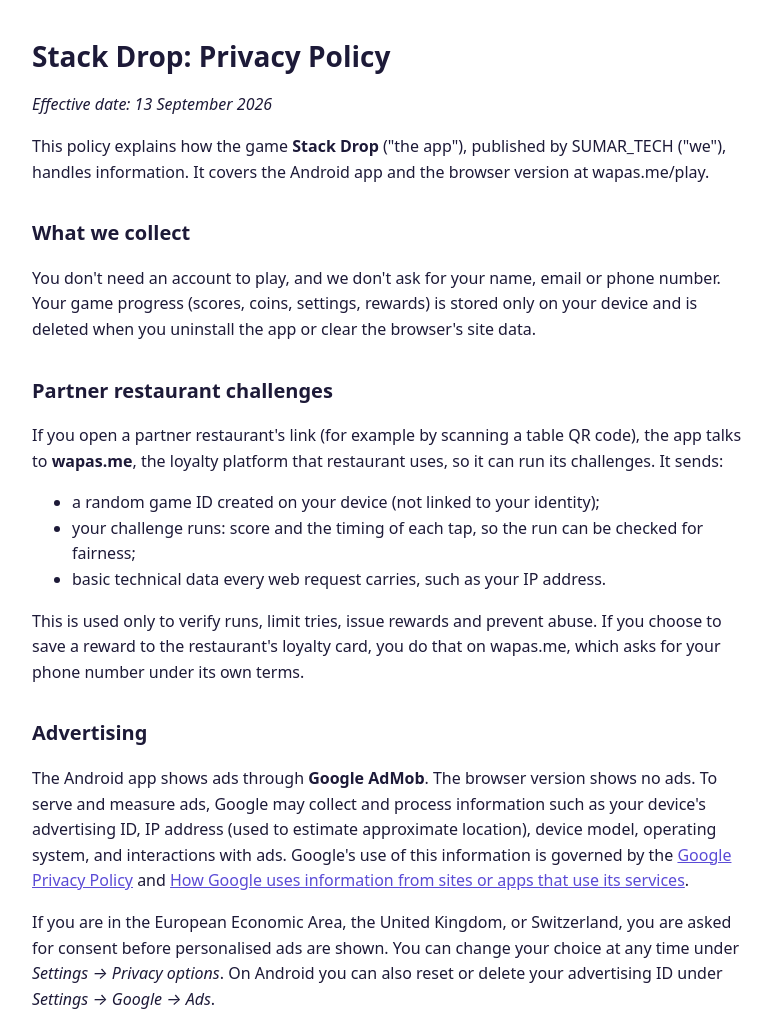
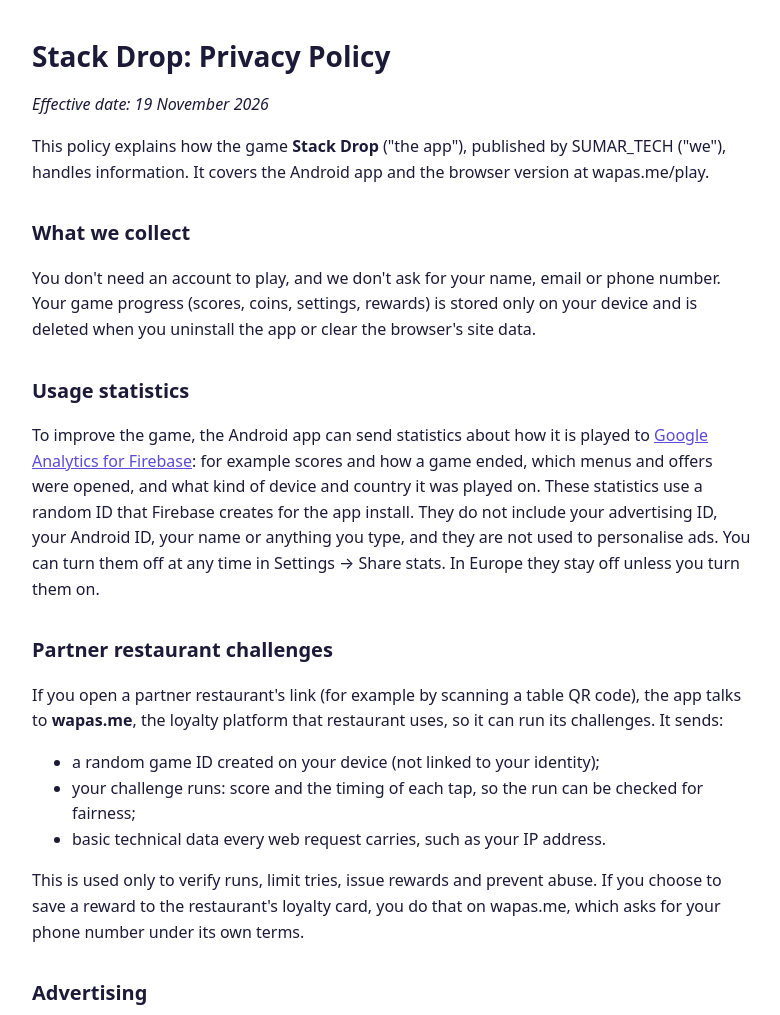
Before and after one commit to SUMAR7/sumartech-legal, a plain HTML site: page stack-drop/privacy.html in a window 1280 px wide. Shown: the top 1015 px of the page, without its empty margins (248-1028 px from the left). Drawn offline with Linux system fonts and the light colour scheme.

Commit message:
Stack Drop privacy policy: add usage statistics section
Co-Authored-By: Claude Opus 5.5 <noreply@anthropic.com>

```diff
--- a/stack-drop/privacy.html
+++ b/stack-drop/privacy.html
@@ -12,7 +12,7 @@
 </head>
 <body>
 <h1>Stack Drop: Privacy Policy</h1>
-<p><em>Effective date: 13 September 2026</em></p>
+<p><em>Effective date: 19 November 2026</em></p>
 
 <p>This policy explains how the game <strong>Stack Drop</strong> ("the app"), published by SUMAR_TECH ("we"),
 handles information. It covers the Android app and the browser version at wapas.me/play.</p>
@@ -21,6 +21,9 @@ handles information. It covers the Android app and the browser version at wapas.
 <p>You don't need an account to play, and we don't ask for your name, email or phone number. Your game
 progress (scores, coins, settings, rewards) is stored only on your device and is deleted when you uninstall the
 app or clear the browser's site data.</p>
+
+<h2>Usage statistics</h2>
+<p>To improve the game, the Android app can send statistics about how it is played to <a href="https://firebase.google.com/products/analytics">Google Analytics for Firebase</a>: for example scores and how a game ended, which menus and offers were opened, and what kind of device and country it was played on. These statistics use a random ID that Firebase creates for the app install. They do not include your advertising ID, your Android ID, your name or anything you type, and they are not used to personalise ads. You can turn them off at any time in Settings → Share stats. In Europe they stay off unless you turn them on.</p>
 
 <h2>Partner restaurant challenges</h2>
 <p>If you open a partner restaurant's link (for example by scanning a table QR code), the app talks to
```
